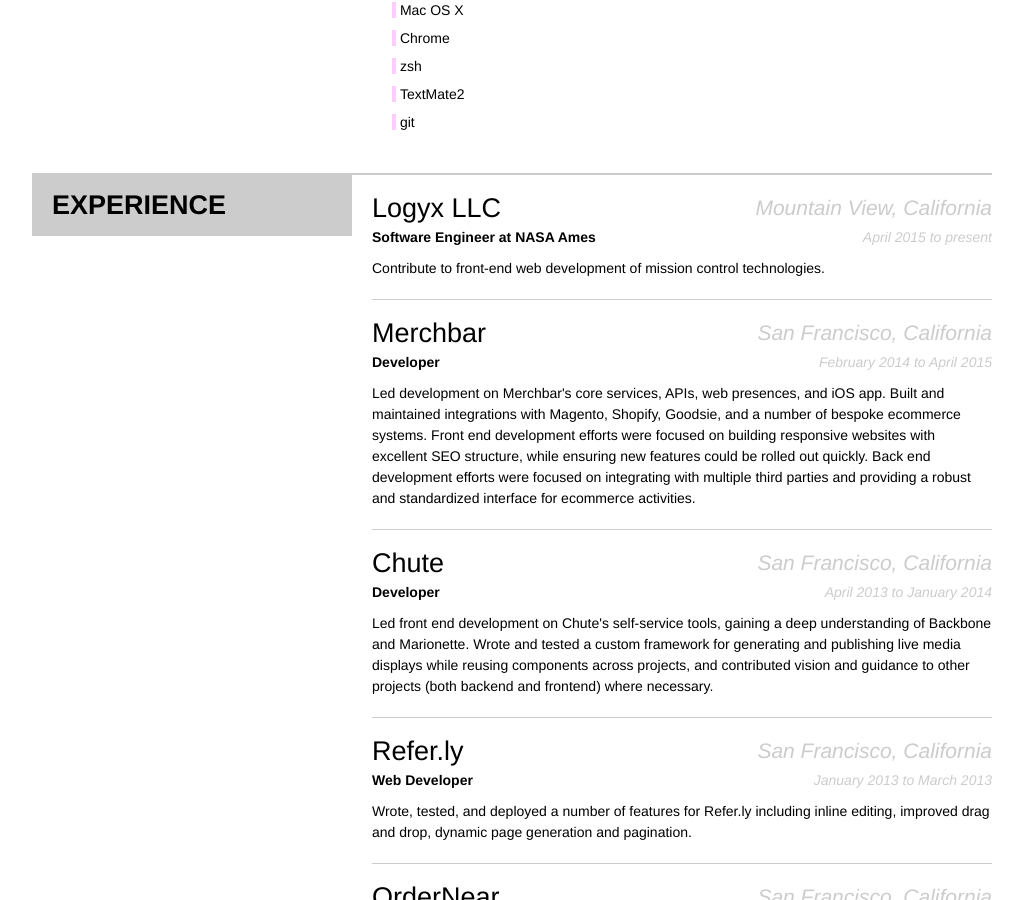
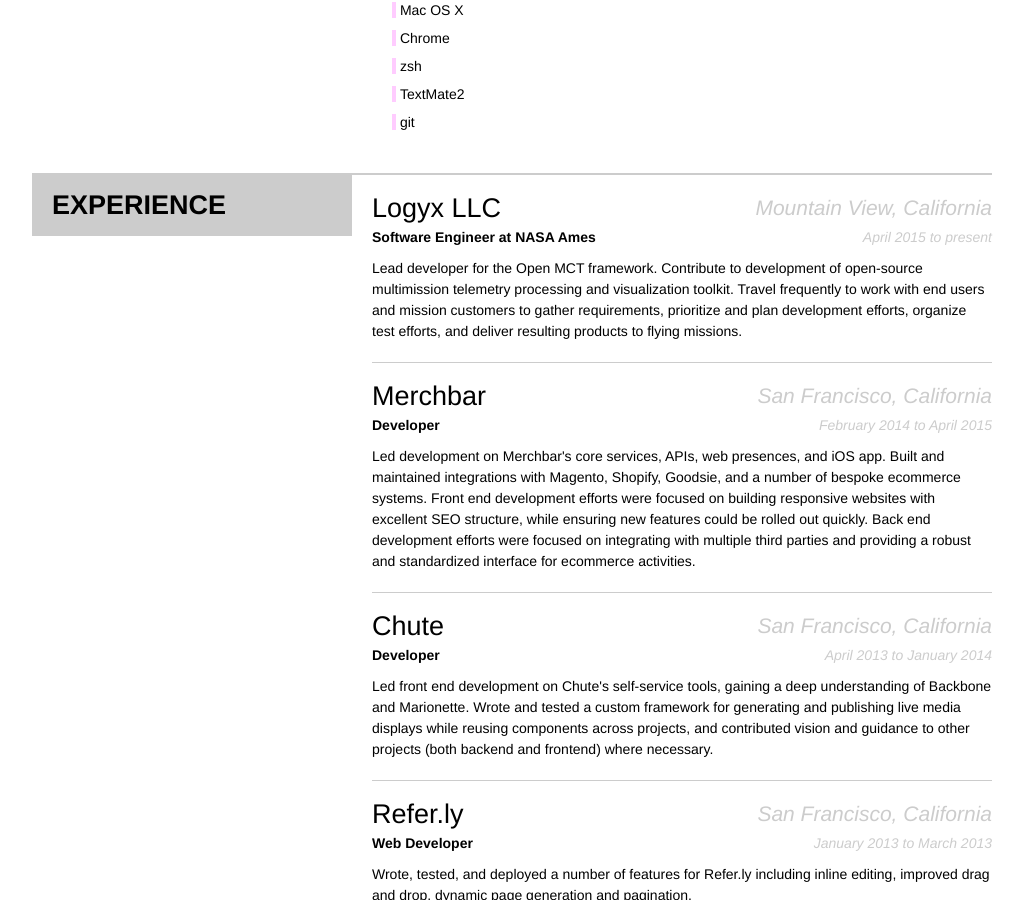
Before and after one commit to larkin/larkin.github.com, a Jekyll site: the page built from resume.html, in a window 1280 px wide and 900 px high, scrolled down 641 px. Shown: the whole window, without its empty margins (128-1151 px from the left). Built offline with Jekyll 4.4.1, drawn with Linux system fonts in a browser that asks for light colours; Markdown is read by kramdown in place of the engine named in the settings.

Commit message:
add detail to current employment

```diff
--- a/resume.html
+++ b/resume.html
@@ -48,7 +48,11 @@
     <h2>Logyx LLC<em>Mountain View, California</em></h2>
     <h3>Software Engineer at NASA Ames<em>April 2015 to present</em></h3>
     <p>
-      Contribute to front-end web development of mission control technologies.
+      Lead developer for the Open MCT framework.  Contribute to development of
+      open-source multimission telemetry processing and visualization toolkit.
+      Travel frequently to work with end users and mission customers to gather
+      requirements, prioritize and plan development efforts, organize test
+      efforts, and deliver resulting products to flying missions.
     </p>
   </div>
   <div id="merchbar">
```
